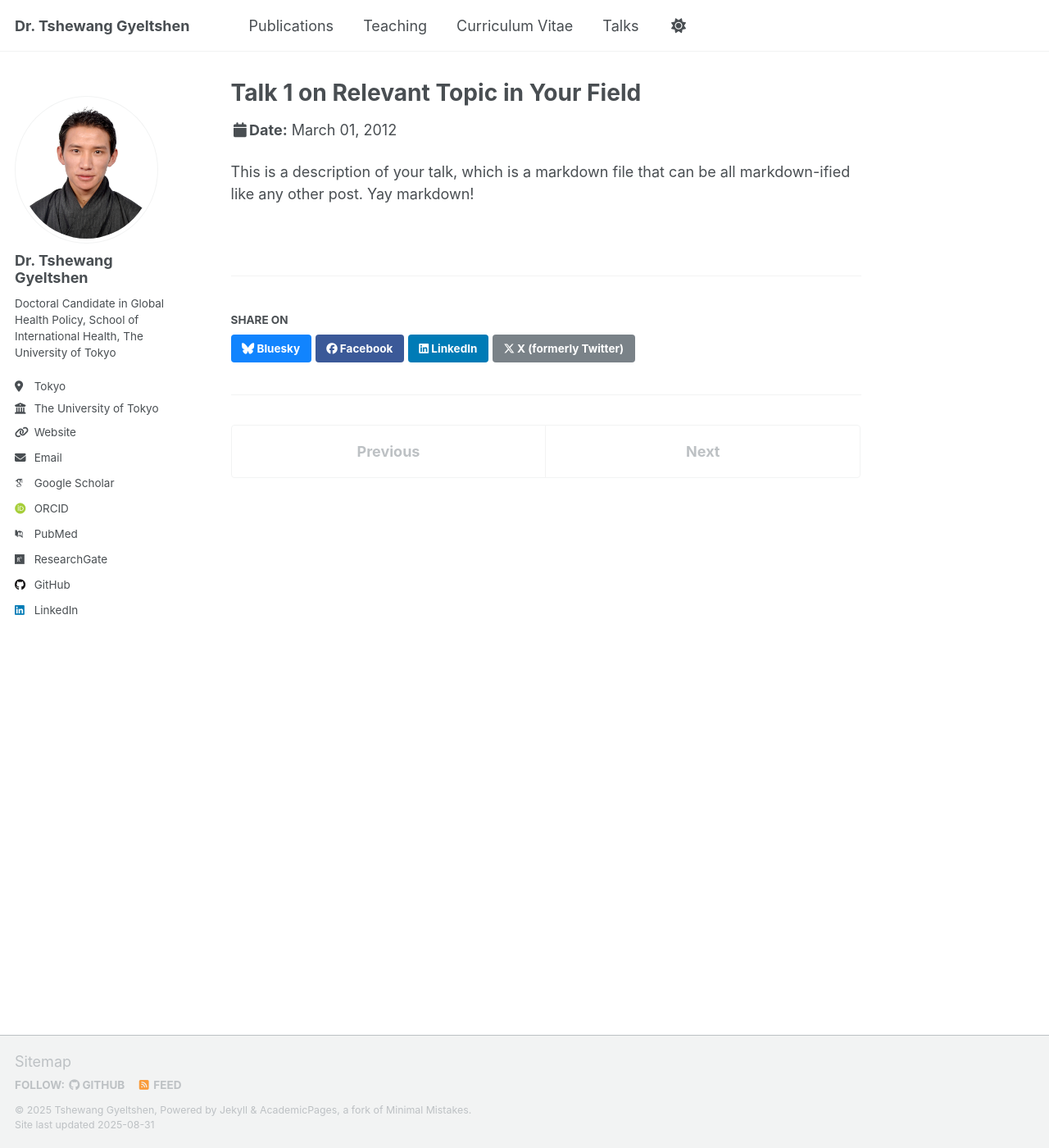
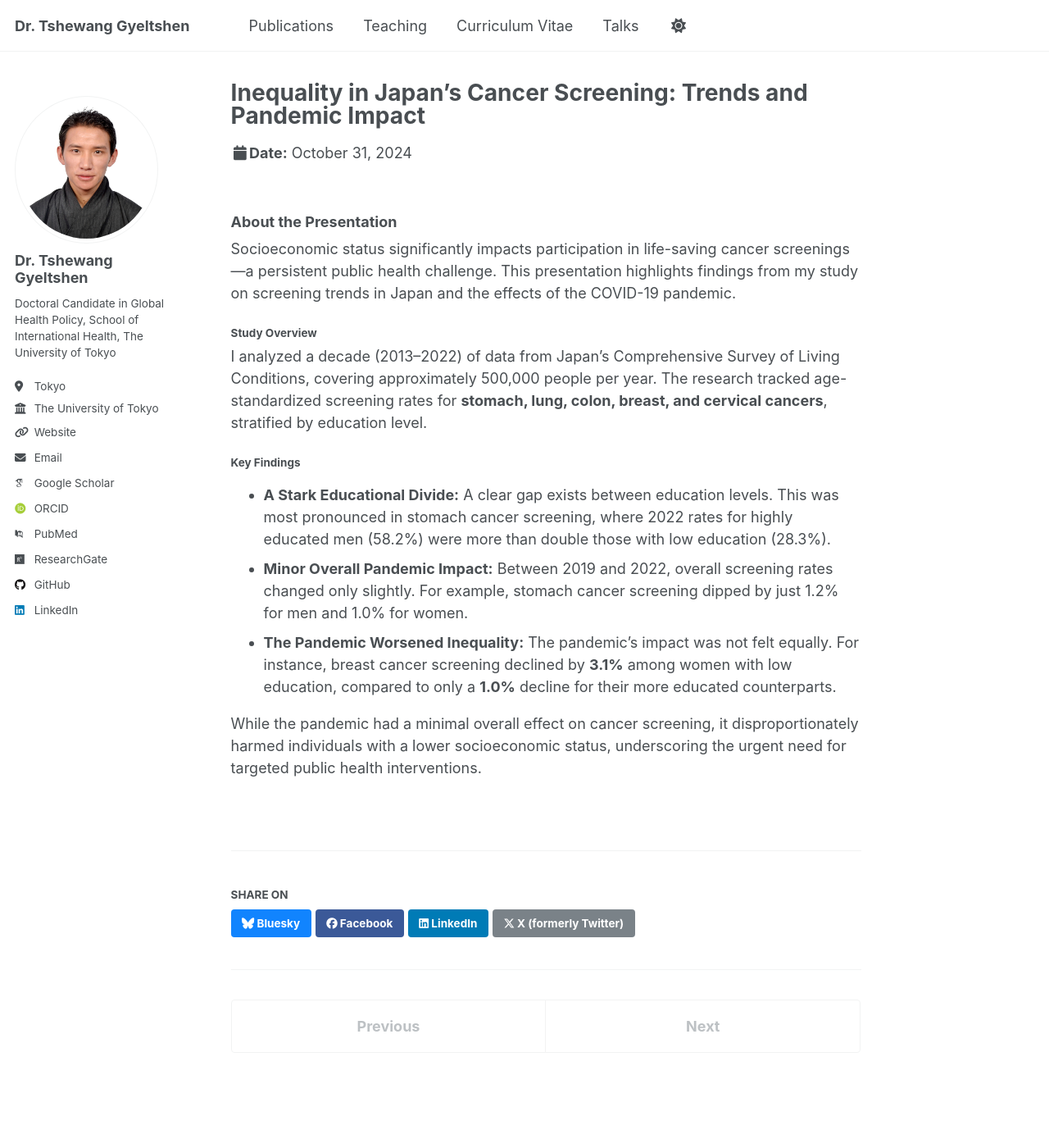
Before and after one commit to tgyeltshen/tgyeltshen.github.io, a Jekyll site: the page built from _talks/2012-03-01-talk-1.md, in a window 1280 px wide and 1400 px high. Shown: the whole window at 82% size. Built offline with Jekyll 4.4.1, drawn with Linux system fonts in a browser that asks for light colours; some web fonts are replaced; a script that is not in the unit is left out.

Commit message:
talks_updated

```diff
--- a/_talks/2012-03-01-talk-1.md
+++ b/_talks/2012-03-01-talk-1.md
@@ -1,11 +1,25 @@
 ---
-title: "Talk 1 on Relevant Topic in Your Field"
+title: "Inequality in Japan's Cancer Screening: Trends and Pandemic Impact"
 collection: talks
 type: "Talk"
 permalink: /talks/2012-03-01-talk-1
-venue: "UC San Francisco, Department of Testing"
-date: 2012-03-01
-location: "San Francisco, CA, USA"
+venue: "The 83rd Annual Meeting of the Japanese Society of Public Health; Sapporo, Japan"
+date: 2024-10-31
+location: "Sapporo Convention Center, Sapporo, Japan"
 ---
 
-This is a description of your talk, which is a markdown file that can be all markdown-ified like any other post. Yay markdown!
+### About the Presentation
+
+Socioeconomic status significantly impacts participation in life-saving cancer screenings—a persistent public health challenge. This presentation highlights findings from my study on screening trends in Japan and the effects of the COVID-19 pandemic.
+
+#### Study Overview
+
+I analyzed a decade (2013–2022) of data from Japan's Comprehensive Survey of Living Conditions, covering approximately 500,000 people per year. The research tracked age-standardized screening rates for **stomach, lung, colon, breast, and cervical cancers**, stratified by education level.
+
+#### Key Findings
+
+* **A Stark Educational Divide:** A clear gap exists between education levels. This was most pronounced in stomach cancer screening, where 2022 rates for highly educated men (58.2%) were more than double those with low education (28.3%).
+* **Minor Overall Pandemic Impact:** Between 2019 and 2022, overall screening rates changed only slightly. For example, stomach cancer screening dipped by just 1.2% for men and 1.0% for women.
+* **The Pandemic Worsened Inequality:** The pandemic's impact was not felt equally. For instance, breast cancer screening declined by **3.1%** among women with low education, compared to only a **1.0%** decline for their more educated counterparts.
+
+While the pandemic had a minimal overall effect on cancer screening, it disproportionately harmed individuals with a lower socioeconomic status, underscoring the urgent need for targeted public health interventions.
```
Also changed, not shown: _talks/2013-03-01-tutorial-1.md (+7 -7 lines), _talks/2014-02-01-talk-2.md (+6 -6 lines), _talks/2014-03-01-talk-3.md (+6 -6 lines).
